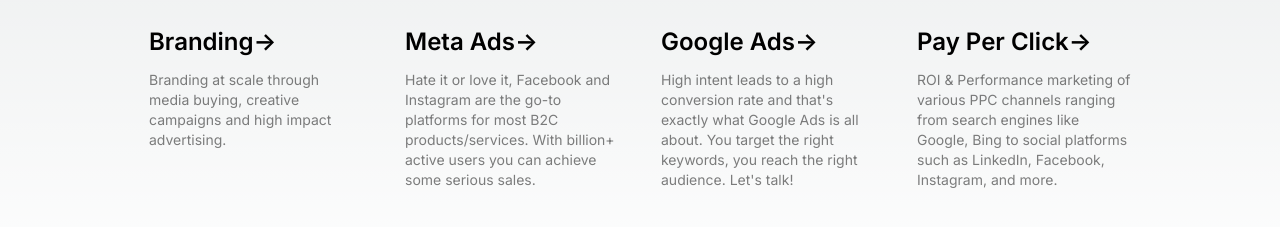
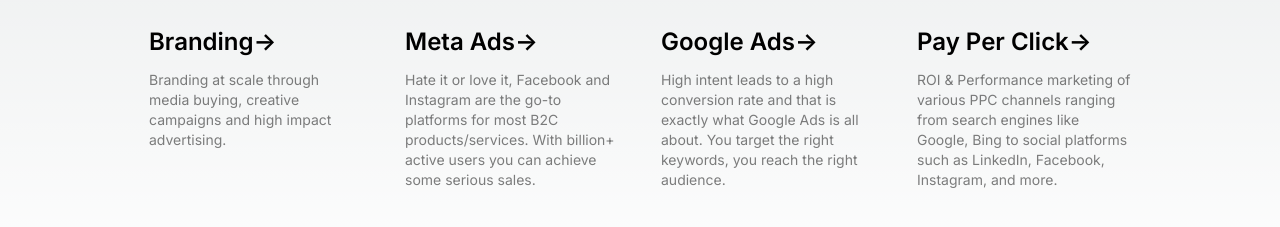
Before and after one commit to saurabhgulab/trellingfood, a Next.js app: page / in a window 1280 px wide. Shown: the part 563-790 px from the top of the page. Built offline with nearby package versions, Linux system fonts and the light colour scheme.

Commit message:
optimised build created

```diff
--- a/src/app/page.js
+++ b/src/app/page.js
@@ -167,9 +167,9 @@
             </span>
           </h2>
           <p className={`m-0 max-w-[30ch] text-sm opacity-50`}>
-            High intent leads to a high conversion rate and that's exactly what
+            High intent leads to a high conversion rate and that is exactly what
             Google Ads is all about. You target the right keywords, you reach
-            the right audience. Let's talk!
+            the right audience.
           </p>
         </a>
         <a
```
